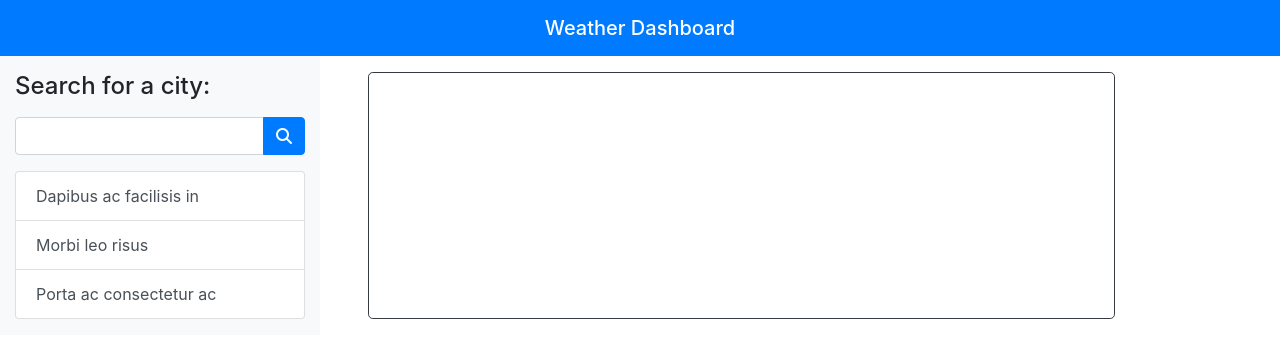
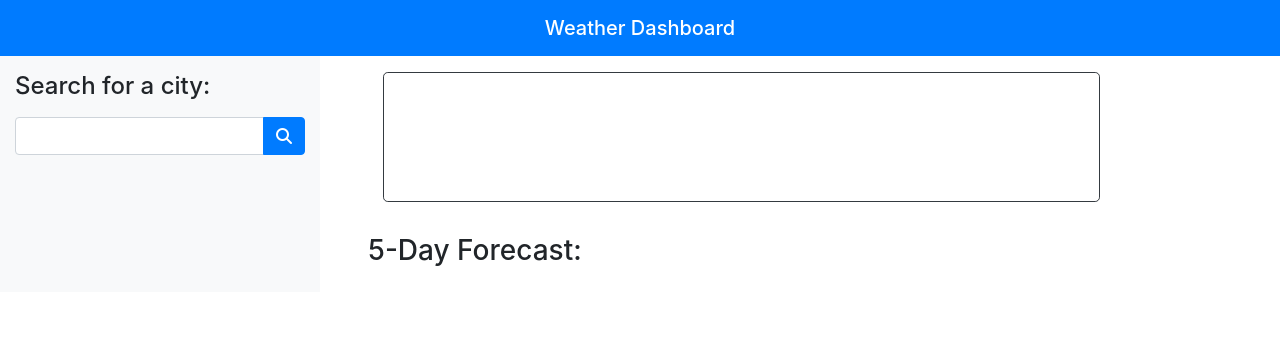
Before and after one commit to saularjm/weather-dash, a plain HTML site: page index.html in a window 1280 px wide. Drawn offline with nearby package versions, Linux system fonts and the light colour scheme.

Commit message:
added html for 5-day forecast section

```diff
--- a/index.html
+++ b/index.html
@@ -39,16 +39,26 @@
                     </div>
 
                     <div class="list-group mb-3" id="searchHistory">
-                        <a href="#" class="list-group-item list-group-item-action">Dapibus ac facilisis in</a>
-                        <a href="#" class="list-group-item list-group-item-action">Morbi leo risus</a>
-                        <a href="#" class="list-group-item list-group-item-action">Porta ac consectetur ac</a>
+                        <!--Search history goes here-->
                     </div>
                 </div>
             </nav>
 
-            <!--Jumbotron container for basic weather readout-->
-            <div class="col-md-7 jumbotron bg-white border border-dark my-3 ml-5" id="weatherJumbo">
-                <!--Weather data goes here-->
+            <div class="col-md-7 my-3 ml-5">
+                <div class="row">
+                    <!--Jumbotron container for basic weather readout-->
+                    <div class="container">
+                        <div class="jumbotron bg-white border border-dark" id="weatherJumbo">
+                            <!--Weather data goes here-->
+                        </div>
+                    </div>
+                </div>
+
+                <div class="row">
+                    <div id="fiveDay">
+                        <header><h3>5-Day Forecast:</h3></header>
+                    </div>
+                </div>
             </div>
         </div>
     </div>
```
